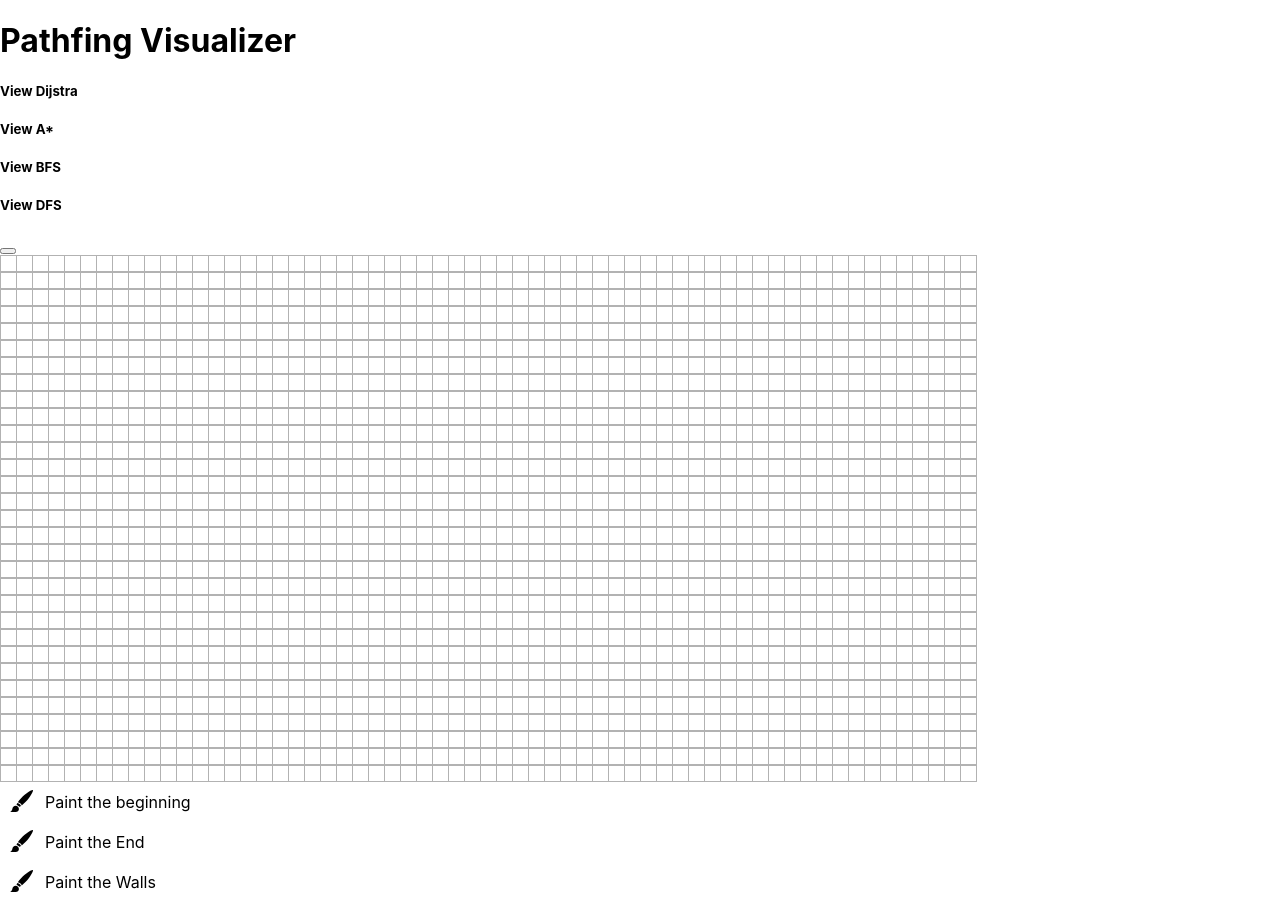
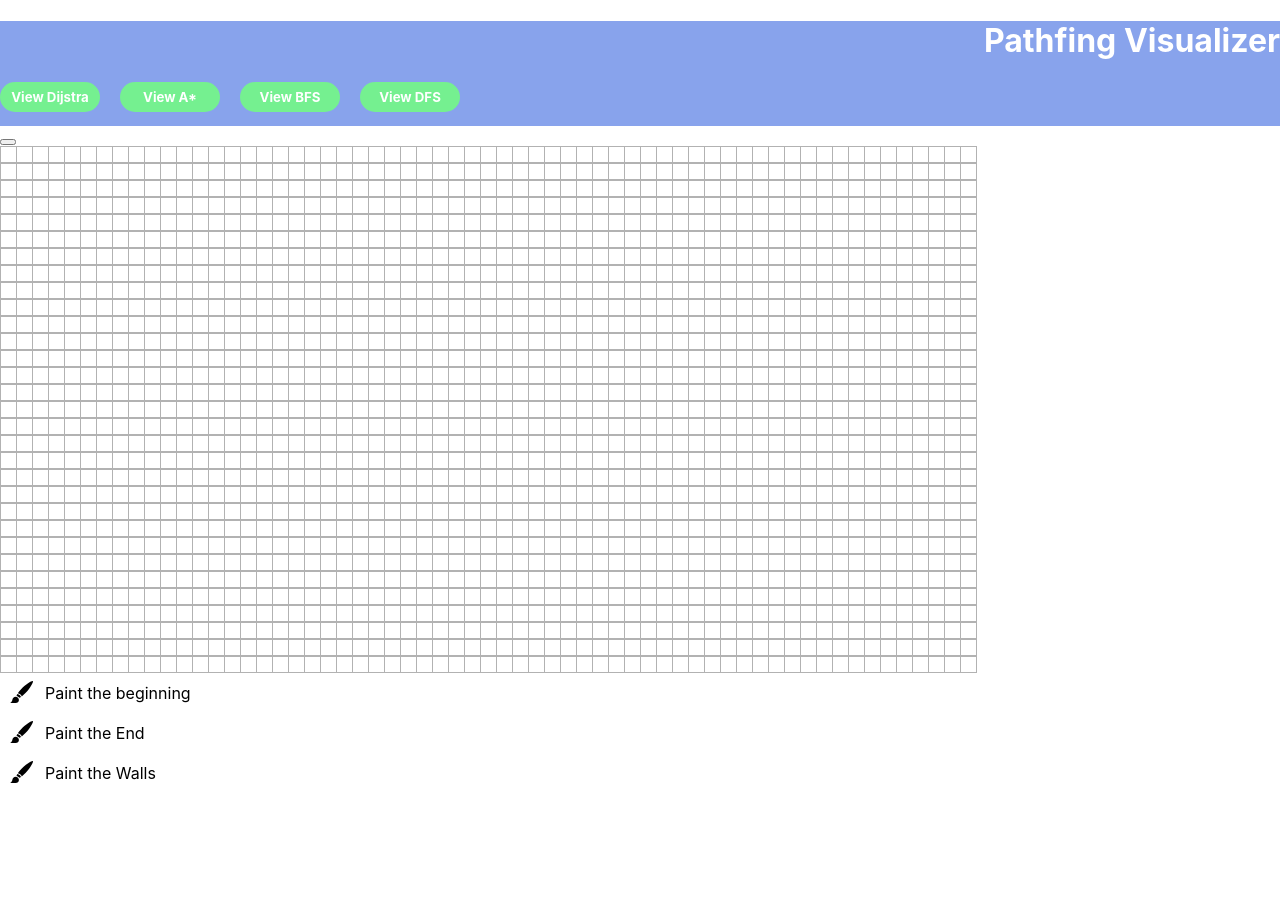
Before and after one commit to RogerioCohen/Pathfinding-Visualizer, a React (Create React App) app: page / in a window 1280 px wide. After the commit the page ends 800 px from the top, so only its background shows below. Built offline with nearby package versions, Linux system fonts and the light colour scheme.

Commit message:
Update Header.css

```diff
--- a/src/components/Header.css
+++ b/src/components/Header.css
@@ -0,0 +1,32 @@
+
+div#header{
+    background: #88a3ec;
+    color: white;
+    height: 105px;
+
+}
+
+h1{
+    text-align: right;
+}
+
+h5{
+    display: table-cell;
+    background: rgb(117, 240, 144);
+    width: 100px;
+    height: 30px;
+    text-align: center;
+    vertical-align: middle;
+    border-radius: 20px;
+}
+
+h2#t{
+    display: table-cell;
+    background: #88a3ec;
+    width: 20px;
+    height: 30px;
+    text-align: center;
+    vertical-align: middle;
+
+
+}
```
